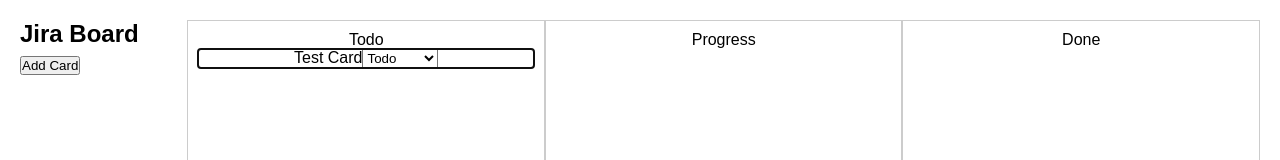
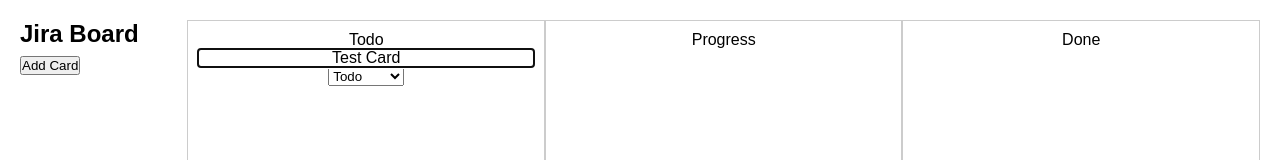
Before and after one commit to LordofJS-accio/jira-lite, a plain HTML site: page index.html in a window 1280 px wide. Both pictures are taken after a click on the button "Add Card". Shown: the top 160 px of the page. Drawn offline with Linux system fonts and the light colour scheme.

Commit message:
impleted parent div

```diff
--- a/index.html
+++ b/index.html
@@ -25,6 +25,6 @@
     </div>
 
 
-    <script src="./script.js"></script>
+    <script src="./script1.js"></script>
 </body>
 </html>
--- /dev/null
+++ b/script1.js
@@ -0,0 +1,74 @@
+let addCardBtn = document.querySelector("#addCard");
+let todoContainer = document.querySelector("#todo");
+
+
+addCardBtn.addEventListener("click", addTask);
+
+function addTask() {
+    let cardParentDiv = document.createElement("div");
+    cardParentDiv.className = "card-parent";
+    let card = document.createElement("div");
+    card.className = "card";
+    card.innerText = "Test Card";
+    card.setAttribute("contenteditable", "true")
+    cardParentDiv.append(card)
+    todoContainer.append(cardParentDiv)
+    // pointer will be in editable zone automaicaally
+    card.focus();
+
+
+    // problem 1 ( empty card should automatically be removed)
+     // foucs lost => blur event
+     card.addEventListener("blur" , (eventDetails)=>{
+          let blurredCard = eventDetails.target;
+          console.log("Blurred Card", blurredCard)
+          let parentOfBlurredCard = blurredCard.parentElement;
+          console.log("Parent of Blurred Card", parentOfBlurredCard)
+          if(blurredCard.innerText.trim() == ""){
+              parentOfBlurredCard.remove();
+          }
+     } )
+
+    // problem 2 => make default text empty
+    card.addEventListener("click", (eventDetails)=>{
+         let clickedCard = eventDetails.target;
+
+         if(clickedCard.innerText.trim() == `Test Card`){
+                clickedCard.innerText = "";
+         }
+    })
+
+    let selector = document.createElement("select")
+    selector.innerHTML = `
+       <option value="todo1">Todo</option>
+       <option value="progress1">Progress</option>
+       <option value="done1">Done</option>
+    `
+
+
+    cardParentDiv.append(selector);
+
+   let selectedIdMapping = {
+         todo1 : "todo",
+         progress1 : "progress",
+         done1 : "done"
+   }
+
+    selector.addEventListener("change" , (eventDetails)=>{
+         console.log(eventDetails.target)
+         console.log(eventDetails.target.value)
+         let currentValueOfSelection = eventDetails.target.value;
+         console.log("Column to be moved", selectedIdMapping[currentValueOfSelection]) // todo, progress, done
+         let columnId = selectedIdMapping[currentValueOfSelection];
+
+         let selectedContainer = document.querySelector(`#${columnId}`)
+         console.log(selectedContainer)
+
+         let parentOfSelector = eventDetails.target.parentElement;
+         selectedContainer.append(parentOfSelector);
+
+    })
+
+
+
+}
```
